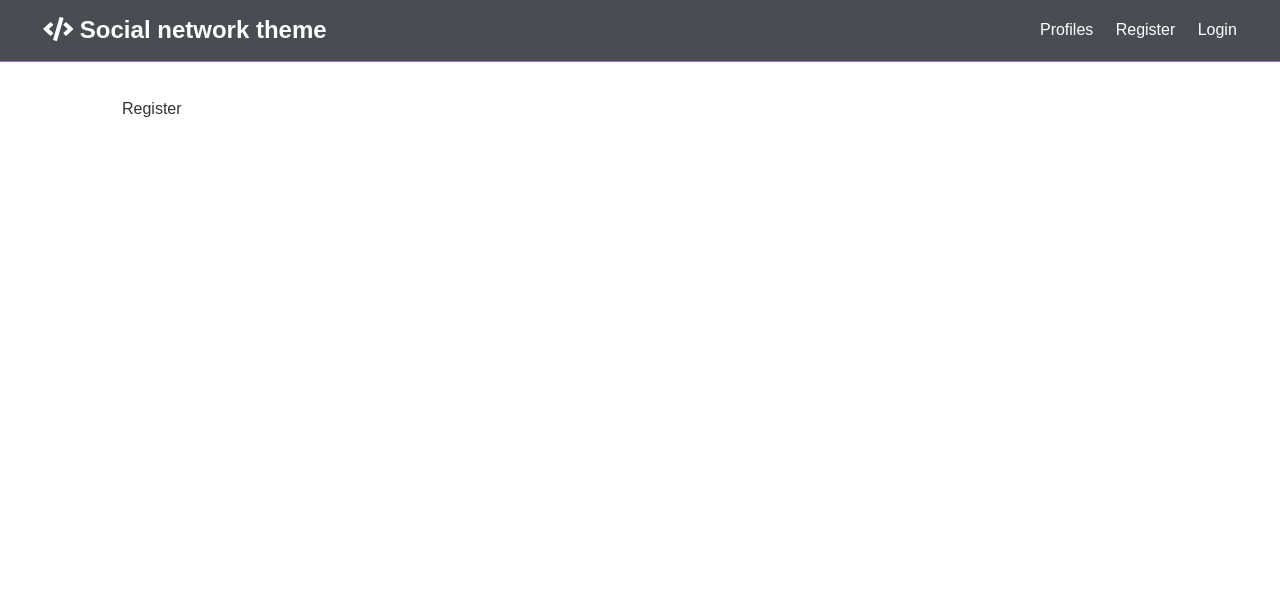
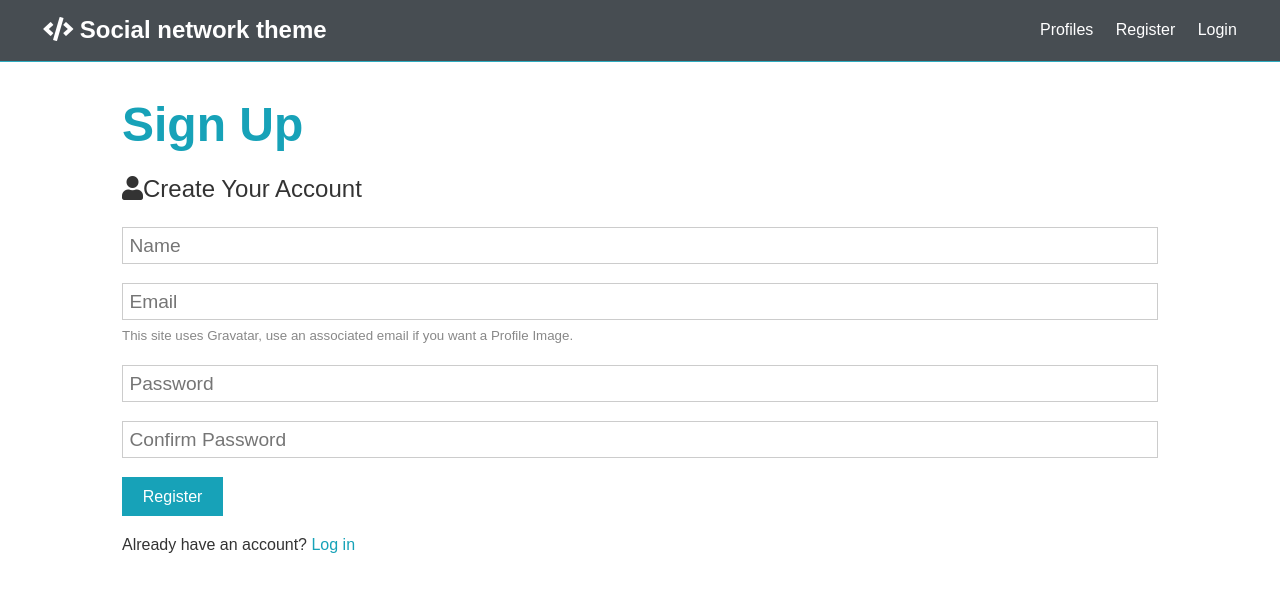
Before and after one commit to 3Mustard/MernApp1, a React (Create React App) app in the folder client/: page /register in a window 1280 px wide. Shown: the top 592 px of the page. Built offline with nearby package versions, Linux system fonts and the light colour scheme.

Commit message:
add html to register.js

```diff
--- a/client/src/components/auth/Register.js
+++ b/client/src/components/auth/Register.js
@@ -1,11 +1,58 @@
-import React from 'react'
+import React, { Fragment, useState } from 'react';
+import { Link } from 'react-router-dom';
 
 const Register = () => {
   return (
-    <div>
-      Register
-    </div>
-  )
-}
+    <Fragment>
+      <h1 className="large text-primary">
+      Sign Up
+      </h1>
+      <p className="lead">
+        <i className="fas fa-user"></i>
+        Create Your Account
+      </p>
+      <form action="dashboard.html" className="form">
+        <div className="form-group">
+          <input
+            type="text"
+            placeholder="Name"
+            required
+          />
+        </div>
+        <div className="form-group">
+          <input
+            type="email"
+            placeholder="Email"
+          />
+          <small className="form-text">
+            This site uses Gravatar, use an associated email if you want a Profile Image.
+          </small>
+        </div>
+        <div className="form-group">
+          <input
+            type="password"
+            placeholder="Password"
+            minlength="6"
+          />
+        </div>
+        <div className="form-group">
+          <input
+            type="password"
+            placeholder="Confirm Password"
+            minlength="6"
+          />
+        </div>
+        <input
+          type="submit"
+          value="Register"
+          className="btn btn-primary"
+        />
+      </form>
+      <p className="my-1">
+        Already have an account? <Link to="/login">Log in</Link>
+      </p>
+    </Fragment>
+  );
+};
 
 export default Register;
```
